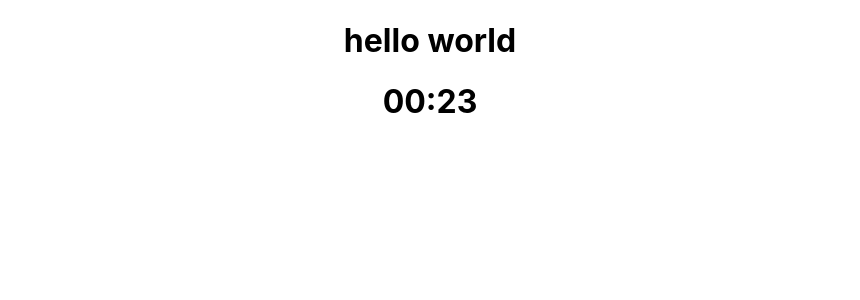
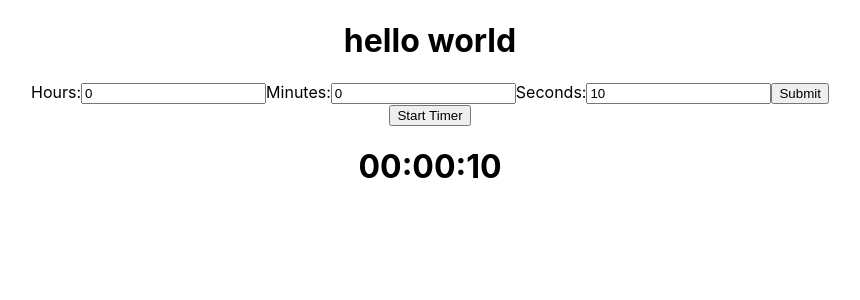
Before and after one commit to nhalsema/y4y, a React (Create React App) app: page / in a window 1280 px wide. Shown: the top 300 px of the page, without its empty margins (210-1070 px from the left). Built offline with nearby package versions, Linux system fonts and the light colour scheme.

Commit message:
added simple timer

```diff
--- a/src/components/timer.jsx
+++ b/src/components/timer.jsx
@@ -1,52 +1,123 @@
-import React from "react";
+import React, { useState, useEffect } from "react";
 
 const Timer = (props) => {
-    const { initMinute = 0, initSeconds = 10 } = props
-    const [minutes, setMinutes] = React.useState(initMinute)
-    const [seconds, setSeconds] = React.useState(initSeconds)
+  const { initHour = 0, initMinute = 0, initSecond = 10 } = props;
+  const [hours, setHours] = useState(initHour);
+  const [minutes, setMinutes] = useState(initMinute);
+  const [seconds, setSeconds] = useState(initSecond);
+  const [hourInput, setHourInput] = useState(initHour.toString());
+  const [minuteInput, setMinuteInput] = useState(initMinute.toString());
+  const [secondInput, setSecondInput] = useState(initSecond.toString());
+  const [isRunning, setIsRunning] = useState(false); // Step 1: State for timer running
 
-    React.useEffect(() => {
-      let myInterval = setInterval(() => {
+  useEffect(() => {
+    let myInterval;
+    if (isRunning) {
+      myInterval = setInterval(() => {
         if (seconds > 0) {
-          setSeconds(seconds - 1)
-        } if (seconds === 0) {
+          setSeconds(seconds - 1);
+        }
+        if (seconds === 0) {
           if (minutes === 0) {
-            clearInterval(myInterval)
+            if (hours === 0) {
+              clearInterval(myInterval);
+              setIsRunning(false); // Stop the timer when it reaches 00:00:00
             } else {
-            setMinutes(minutes - 1)
-            setSeconds(59)
+              setHours(hours - 1);
+              setMinutes(59);
+              setSeconds(59);
+            }
+          } else {
+            setMinutes(minutes - 1);
+            setSeconds(59);
           }
         }
-      }, 1000)
+      }, 1000);
+    } else {
+      clearInterval(myInterval);
+    }
+
     return () => {
-        clearInterval(myInterval)
-      }
-    })
+      clearInterval(myInterval);
+    };
+  }, [hours, minutes, seconds, isRunning]);
+
+  const handleHourChange = (event) => {
+    setHourInput(event.target.value);
+  };
+
+  const handleMinuteChange = (event) => {
+    setMinuteInput(event.target.value);
+  };
+
+  const handleSecondChange = (event) => {
+    setSecondInput(event.target.value);
+  };
+
+  const handleStartStop = () => {
+    setIsRunning(!isRunning); // Step 3: Toggle timer state
+  };
+
+  const handleSubmit = (event) => {
+    event.preventDefault();
+    const newHours = parseInt(hourInput) || 0;
+    const newMinutes = parseInt(minuteInput) || 0;
+    const newSeconds = parseInt(secondInput) || 0;
+    setHours(newHours);
+    setMinutes(newMinutes);
+    setSeconds(newSeconds);
+  };
 
   return (
     <React.Fragment>
-              <div className='wrapper'>
-                  { minutes === 0 && seconds === 0 ? (
+      <div className="wrapper">
+        <div>
+          <form onSubmit={handleSubmit}>
+            <label>
+              Hours:
+              <input
+                type="text"
+                name="hours"
+                value={hourInput}
+                onChange={handleHourChange}
+              />
+            </label>
+            <label>
+              Minutes:
+              <input
+                type="text"
+                name="minutes"
+                value={minuteInput}
+                onChange={handleMinuteChange}
+              />
+            </label>
+            <label>
+              Seconds:
+              <input
+                type="text"
+                name="seconds"
+                value={secondInput}
+                onChange={handleSecondChange}
+              />
+            </label>
+            <input type="submit" value="Submit" />
+          </form>
+        </div>
+        <div>
+          <button onClick={handleStartStop}>
+            {isRunning ? "Stop" : "Start"} Timer
+          </button>
+        </div>
         <React.Fragment>
-                          <div className="card">
-                              <img
-                                  className="cardImg"
-                                  src='https://media.giphy.com/media/5VKbvrjxpVJCM/giphy.gif'
-                                  alt='gif'
-                              />
-                              <div className="cardBody">
-                                  <p>You still here for thirty seconds in this code, interesting <span role="img" aria-label="smiling face with sunglasses">😎</span></p>
-                              </div>
+          <h1>
+            {hours < 10 ? `0${hours}` : hours}:
+            {minutes < 10 ? `0${minutes}` : minutes}:
+            {seconds < 10 ? `0${seconds}` : seconds}
+          </h1>
+        </React.Fragment>
       </div>
     </React.Fragment>
-                  ) : (
-                      <React.Fragment>
-                          <h1>{minutes < 10 ? `0${minutes}` : minutes}:{seconds < 10 ? `0${seconds}` : seconds}</h1>
-                      </React.Fragment>
-                  )}
-              </div>
-      </React.Fragment>
-    )
-  }
+  );
+};
 
 export default Timer;
```
Lines whose indentation alone changed are shown as unchanged.
